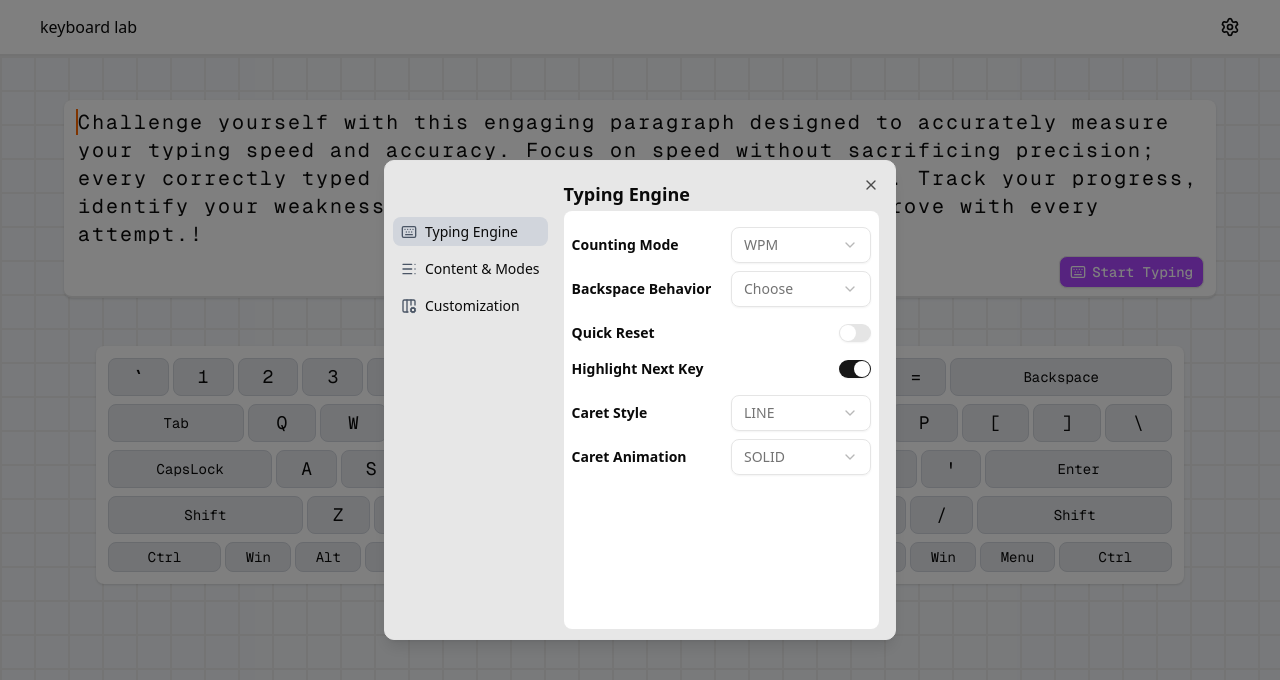
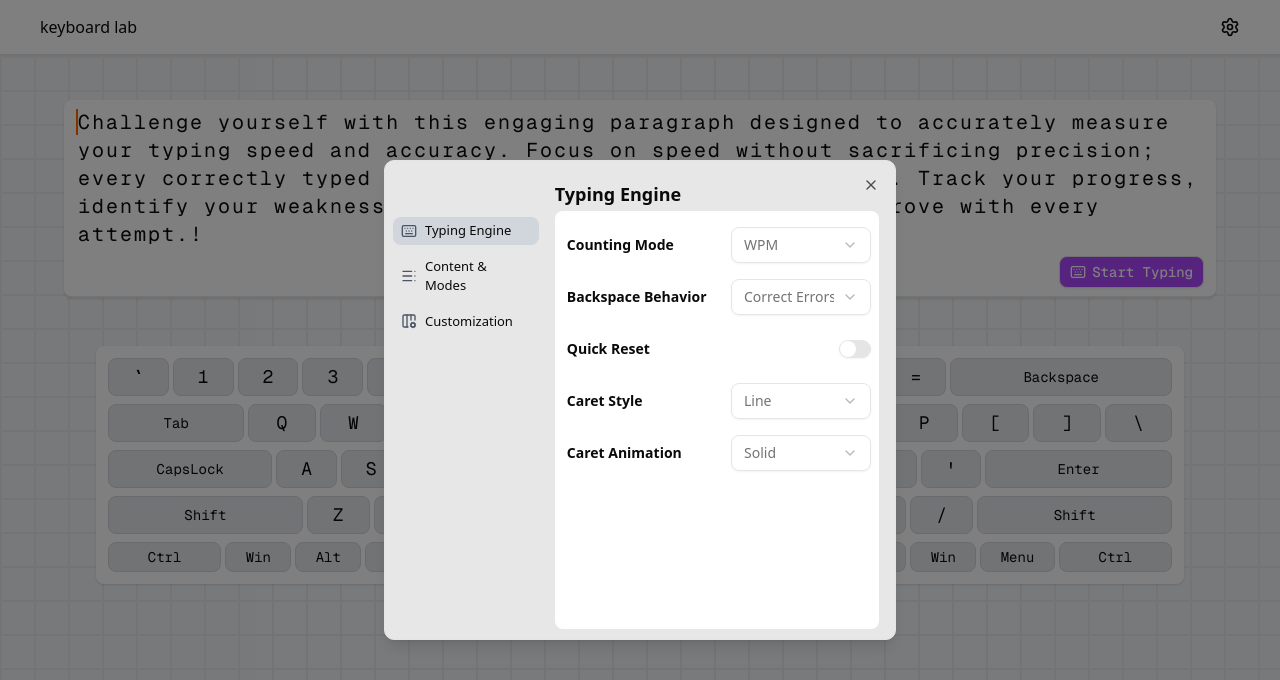
Before and after one commit to Umar-Farooq-5757/Mini-Projects, a Next.js app in the folder Keyboard Lab/: page / in a window 1280 px wide. Both pictures are taken after a click on the button 1230 px from the left and 27 px from the top of the page. Shown: the top 680 px of the page. Built offline with nearby package versions, Linux system fonts and the light colour scheme.

Commit message:
keyboard lab: settings modal completed

```diff
--- a/Keyboard Lab/components/modals/Settings.js
+++ b/Keyboard Lab/components/modals/Settings.js
@@ -25,11 +25,14 @@ import {
   Columns3Cog,
   Info,
   Keyboard,
+  Moon,
   Settings,
+  Sun,
   TableOfContents,
 } from "lucide-react";
 import { useState } from "react";
 import { Switch } from "../ui/switch";
+import { useAppContext } from "@/contexts/AppContext";
 
 export default function SettingsModal() {
   const [selectedTab, setSelectedTab] = useState("Typing Engine");
@@ -37,7 +40,6 @@ export default function SettingsModal() {
   const [countingMode, setCountingMode] = useState("wpm");
   const [backspaceBehavior, setBackspaceBehavior] = useState("Correct Errors");
   const [quickReset, setQuickReset] = useState(false);
-  const [highlightNextKey, setHighlightNextKey] = useState(true);
   const [caretStyle, setCaretStyle] = useState("Line");
   const [caretAnimation, setCaretAnimation] = useState("Solid");
   // Content & Modes
@@ -47,13 +49,18 @@ export default function SettingsModal() {
   const [blindMode, setBlindMode] = useState(false);
   const [suddenDeathMode, setSuddenDeathMode] = useState(false);
   const [zenMode, setZenMode] = useState(false);
+  // Customization (The Feel)
+  const { theme } = useAppContext();
+  const [font, setFont] = useState("monospace");
+  const [soundEffects, setSoundEffects] = useState(true);
+  const [highlightNextKey, setHighlightNextKey] = useState(true);
   return (
     <Dialog>
       <DialogTrigger className="cursor-pointer">
         <Settings className="size-5" />
       </DialogTrigger>
-      <DialogContent className="bg-[#e7e7e7] h-3/5 p-4 pl-2 pt-6 pb-9 flex">
-        <div className="tabs pt-8">
+      <DialogContent className="bg-[#e7e7e7] h-3/5 p-4 pl-2 pt-6 pb-9 flex justify-start">
+        <div className="tabs w-[30%] pt-8">
           <div
             onClick={() => setSelectedTab("Typing Engine")}
             className={`flex items-center justify-start gap-2 mb-2 cursor-pointer hover:bg-gray-300 ${
@@ -61,7 +68,7 @@ export default function SettingsModal() {
             } py-1 px-2 transition-all rounded-md`}
           >
             <Keyboard className="text-gray-600 size-4" />
-            <p className="text-[14px]">Typing Engine</p>
+            <p className="text-[13px]">Typing Engine</p>
           </div>
           <div
             onClick={() => setSelectedTab("Content & Modes")}
@@ -70,7 +77,7 @@ export default function SettingsModal() {
             } py-1 px-2 transition-all rounded-md`}
           >
             <TableOfContents className="text-gray-600 size-4" />
-            <p className="text-[14px]">Content & Modes</p>
+            <p className="text-[13px]">Content & Modes</p>
           </div>
           <div
             onClick={() => setSelectedTab("Customization")}
@@ -79,13 +86,13 @@ export default function SettingsModal() {
             } py-1 px-2 transition-all rounded-md`}
           >
             <Columns3Cog className="text-gray-600 size-4" />
-            <p className="text-[14px]">Customization</p>
+            <p className="text-[13px]">Customization</p>
           </div>
         </div>
         <div className="grow">
           <DialogTitle className="mb-2">{selectedTab}</DialogTitle>
           {selectedTab == "Typing Engine" && (
-            <div className="bg-white h-full rounded-md p-2">
+            <div className="bg-white h-full rounded-md p-2 pl-3 flex flex-col">
               <div className="flex items-center justify-between my-2">
                 <h3 className="font-semibold text-sm">Counting Mode</h3>
                 <Select>
@@ -107,7 +114,7 @@ export default function SettingsModal() {
                   <SelectTrigger className="w-[140px]">
                     <SelectValue
                       className="text-xs text-white"
-                      placeholder="Choose"
+                      placeholder={backspaceBehavior}
                     />
                   </SelectTrigger>
                   <SelectContent>
@@ -129,21 +136,15 @@ export default function SettingsModal() {
                   id=""
                 />
               </div>
-              <div className="flex items-center justify-between my-4">
-                <h3 className="font-semibold text-sm">Highlight Next Key</h3>
-                <Switch
-                  checked={highlightNextKey}
-                  onCheckedChange={setHighlightNextKey}
-                  id=""
-                />
-              </div>
               <div className="flex items-center justify-between my-2">
                 <h3 className="font-semibold text-sm">Caret Style</h3>
                 <Select>
                   <SelectTrigger className="w-[140px]">
                     <SelectValue
                       className="text-xs text-white"
-                      placeholder={caretStyle.toUpperCase()}
+                      placeholder={
+                        caretStyle.charAt(0).toUpperCase() + caretStyle.slice(1)
+                      }
                     />
                   </SelectTrigger>
                   <SelectContent>
@@ -162,7 +163,10 @@ export default function SettingsModal() {
                   <SelectTrigger className="w-[140px]">
                     <SelectValue
                       className="text-xs text-white"
-                      placeholder={caretAnimation.toUpperCase()}
+                      placeholder={
+                        caretAnimation.charAt(0).toUpperCase() +
+                        caretAnimation.slice(1)
+                      }
                     />
                   </SelectTrigger>
                   <SelectContent>
@@ -178,7 +182,7 @@ export default function SettingsModal() {
             </div>
           )}
           {selectedTab == "Content & Modes" && (
-            <div className="bg-white h-full rounded-md p-2">
+            <div className="bg-white h-full rounded-md p-2 pl-3 flex flex-col">
               <div className="flex items-center justify-between my-4">
                 <h3 className="flex items-center gap-2 font-semibold text-sm">
                   Punctuation & Numbers{" "}
@@ -290,21 +294,66 @@ export default function SettingsModal() {
             </div>
           )}
           {selectedTab == "Customization" && (
-            <div className="bg-white h-full rounded-md p-2">
+            <div className="bg-white h-full rounded-md p-2 pl-3 flex flex-col">
               <div className="flex items-center justify-between my-2">
                 <h3 className="font-semibold text-sm">Theme</h3>
                 <Select>
                   <SelectTrigger className="w-[140px]">
-                    <SelectValue placeholder={countingMode.toUpperCase()} />
+                    <SelectValue
+                      placeholder={
+                        theme.charAt(0).toUpperCase() + theme.slice(1)
+                      }
+                    />
                   </SelectTrigger>
                   <SelectContent>
                     <SelectGroup>
                       <SelectLabel>Theme</SelectLabel>
-                      <SelectItem value="cpm">CPM</SelectItem>
-                      <SelectItem value="wpm">WPM</SelectItem>
+                      <SelectItem value="dark">
+                        <Moon /> Dark
+                      </SelectItem>
+                      <SelectItem value="light">
+                        <Sun /> Light
+                      </SelectItem>
                     </SelectGroup>
                   </SelectContent>
                 </Select>
+              </div>
+              <div className="flex items-center justify-between my-2">
+                <h3 className="font-semibold text-sm">Font</h3>
+                <Select>
+                  <SelectTrigger className="w-[140px]">
+                    <SelectValue
+                      placeholder={font.charAt(0).toUpperCase() + font.slice(1)}
+                    />
+                  </SelectTrigger>
+                  <SelectContent>
+                    <SelectGroup>
+                      <SelectLabel>Font</SelectLabel>
+                      <SelectItem value="fira code">Fira Code</SelectItem>
+                      <SelectItem value="monospace">Monospace</SelectItem>
+                    </SelectGroup>
+                  </SelectContent>
+                </Select>
+              </div>
+              <div className="flex items-center justify-between my-4">
+                <h3 className="flex items-center gap-2 font-semibold text-sm">
+                  Sound Effects
+                </h3>
+                <Switch
+                  checked={soundEffects}
+                  onCheckedChange={setSoundEffects}
+                  id=""
+                />
+              </div>
+              <div className="flex items-center justify-between my-4">
+                <h3 className="flex items-center gap-2 font-semibold text-sm">
+                  Highlight Next Key
+                </h3>
+                <Switch
+                  checked={highlightNextKey}
+                  onCheckedChange={setHighlightNextKey}
+                  id=""
+                />
               </div>
             </div>
           )}
--- a/Keyboard Lab/contexts/AppContext.js
+++ b/Keyboard Lab/contexts/AppContext.js
@@ -11,14 +11,14 @@ import React, {
 const AppContext = createContext();
 
 export function AppProvider({ children }) {
-  const [theme, setTheme] = useState("theme-light");
+  const [theme, setTheme] = useState("light");
   const [isSettingsOpen, setIsSettingsOpen] = useState(true);
   const [targetText, setTargetText] = useState(
     "Challenge yourself with this engaging paragraph designed to accurately measure your typing speed and accuracy. Focus on speed without sacrificing precision; every correctly typed word contributes to your final score. Track your progress, identify your weaknesses, and watch your typing skills improve with every attempt.!"
   );
 
   useEffect(() => {
-    const storedTheme = localStorage.getItem("theme") || "theme-light";
+    const storedTheme = localStorage.getItem("theme") || "light";
     setTheme(storedTheme);
   }, []);
   const changeTheme = (newTheme) => {
@@ -29,7 +29,7 @@ export function AppProvider({ children }) {
   const contextValue = useMemo(
     () => ({
       theme,
-      setTheme,
+      changeTheme,
       targetText,
       setTargetText,
       isSettingsOpen,
```
